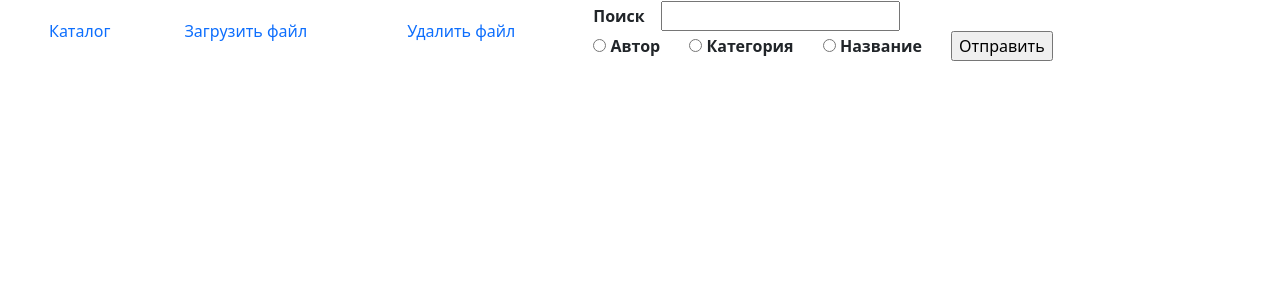
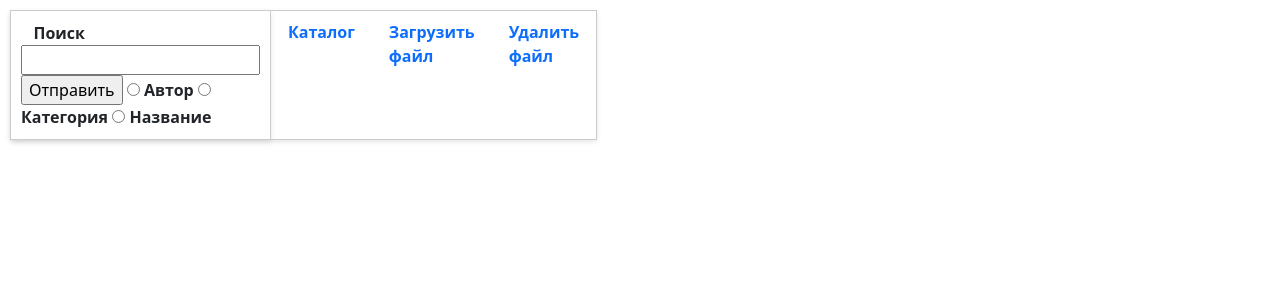
Before and after one commit to AnHumenny/library, a Python web app: template templates/head.html in a window 1280 px wide. Shown: the top 300 px of the page. Run offline with Jinja, Linux system fonts and the light colour scheme; the template is opened without the code that fills it, so the values that code supplies are empty.

Commit message:
correct css

```diff
--- a/templates/head.html
+++ b/templates/head.html
@@ -3,49 +3,33 @@
 <head>
     <meta charset="UTF-8">
     <meta name="viewport" content="width=device-width, initial-scale=1.0">
+    <link rel="stylesheet" href="{{ url_for('static', filename='style.css') }}">
     <link href="https://cdn.jsdelivr.net/npm/bootstrap@5.0.2/dist/css/bootstrap.min.css" rel="stylesheet" integrity="sha384-EVSTQN3/azprG1Anm3QDgpJLIm9Nao0Yz1ztcQTwFspd3yD65VohhpuuCOmLASjC" crossorigin="anonymous">
     <script src="https://cdn.jsdelivr.net/npm/bootstrap@5.0.2/dist/js/bootstrap.bundle.min.js" integrity="sha384-MrcW6ZMFYlzcLA8Nl+NtUVF0sA7MsXsP1UyJoMp4YLEuNSfAP+JcXn/tWtIaxVXM" crossorigin="anonymous"></script>
-    <title>Главная страница</title>
-    <script>
-        function validateForm() {
-            const radios = document.querySelectorAll('input[type="radio"]');
-            const atLeastOneChecked = Array.from(radios).some(radio => radio.checked);
-            if (!atLeastOneChecked) {
-            alert('Пожалуйста, выберите один фильтр.');
-        return false;
-        }
-    return true;
-    }
-</script>
+    <title>главная страница</title>
 </head>
-
 <body>
-
-<table width="95%" class="main-table" id="main-table" align="center" valign="top">
-
+<div class="task-personal">
+    <table class="task-item"  id="main-table" align="center" width="100%" valign="top">
         <tr>
-        <td>
-            <a class="nav-link" href="/">Каталог</a>
-        </td>
-        <td>
-            <a class="nav-link" href="/upload">Загрузить файл</a>
-        </td>
-        <td>
-            <a class="nav-link" href="/delete">Удалить файл</a>
-        </td>
-        <th valign="2">
+            <th class="task-item" width="70%" valign="top" align="left" rowspan="2">
                 <form method="post" action="/search" enctype="multipart/form-data">
-                <label for="search">Поиск &nbsp;&nbsp;  </label>
-                <input type="text" name="search" id="search" required pattern=".{3,}"
-                       title="Введите не менее 3 символов">   &nbsp; &nbsp; &nbsp;
-                <br>
-                <input type="radio" name="search_type" value="author" required> Автор &nbsp; &nbsp; &nbsp;
-                <input type="radio" name="search_type" value="category"> Категория &nbsp; &nbsp; &nbsp;
-                <input type="radio" name="search_type" value="title"> Название &nbsp; &nbsp; &nbsp;
+                    <label for="search">&nbsp;&nbsp;&nbsp;Поиск</label>
+                    <input type="text" name="search" id="search" required pattern=".{3,}" title="Введите не менее 3 символов">
                     <input type="submit" value="Отправить">
+                    <input type="radio" name="search_type" value="author" required> Автор
+                    <input type="radio" name="search_type" value="category"> Категория
+                    <input type="radio" name="search_type" value="title"> Название
                 </form>
             </th>
+            <th align="right"><a class="nav-link" href="/">Каталог</a></th>
+            <th align="right"><a class="nav-link" href="/upload">Загрузить файл</a></th>
+            <th align="right"><a class="nav-link" href="/delete">Удалить файл</a></th>
+        </tr>
+        <tr>
+            <td colspan="3"></td>
         </tr>
     </table>
+</div>
+
 <script src="https://cdn.jsdelivr.net/npm/bootstrap@5.3.0-alpha1/dist/js/bootstrap.bundle.min.js"></script>
-</body>
```
Lines whose indentation alone changed are shown as unchanged.
